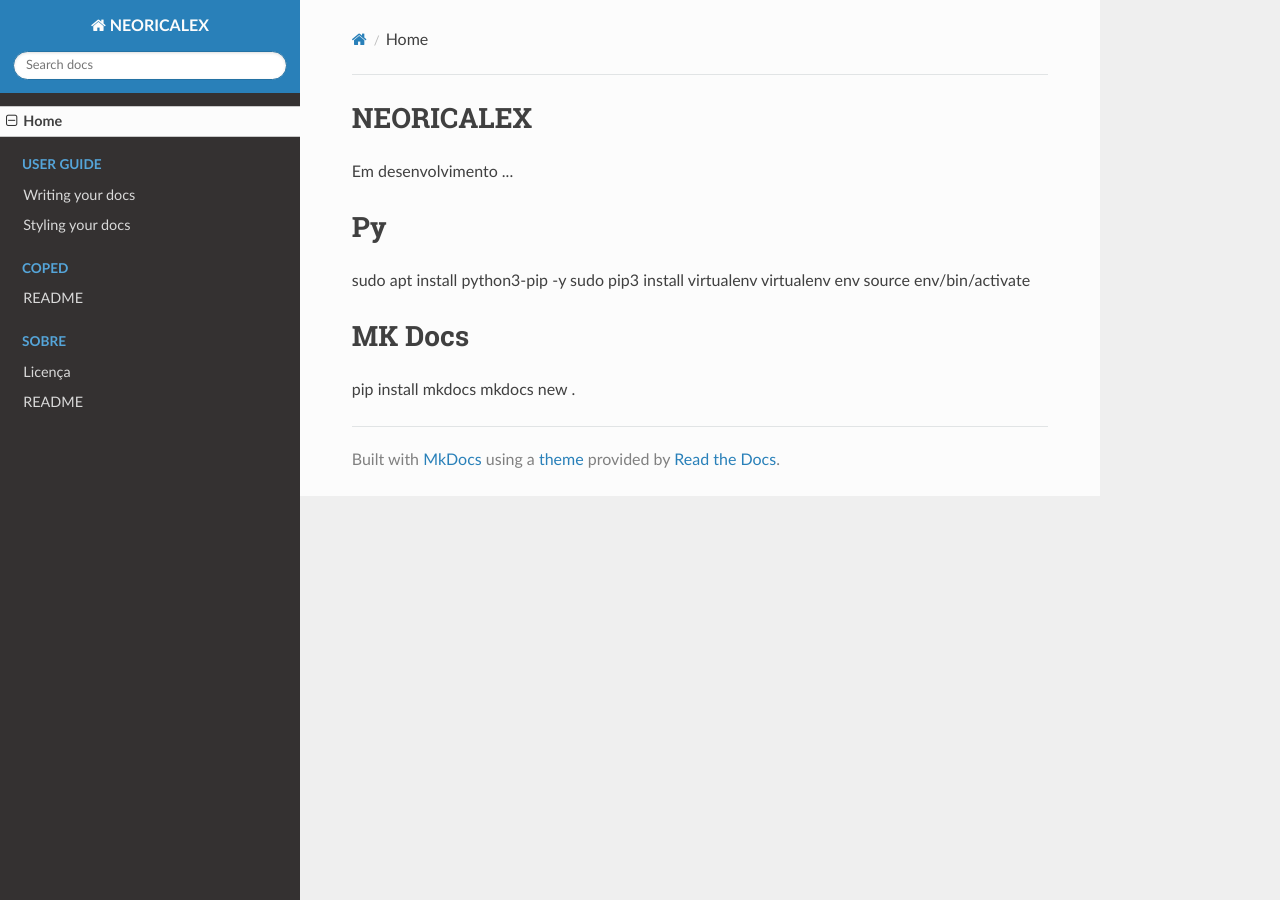
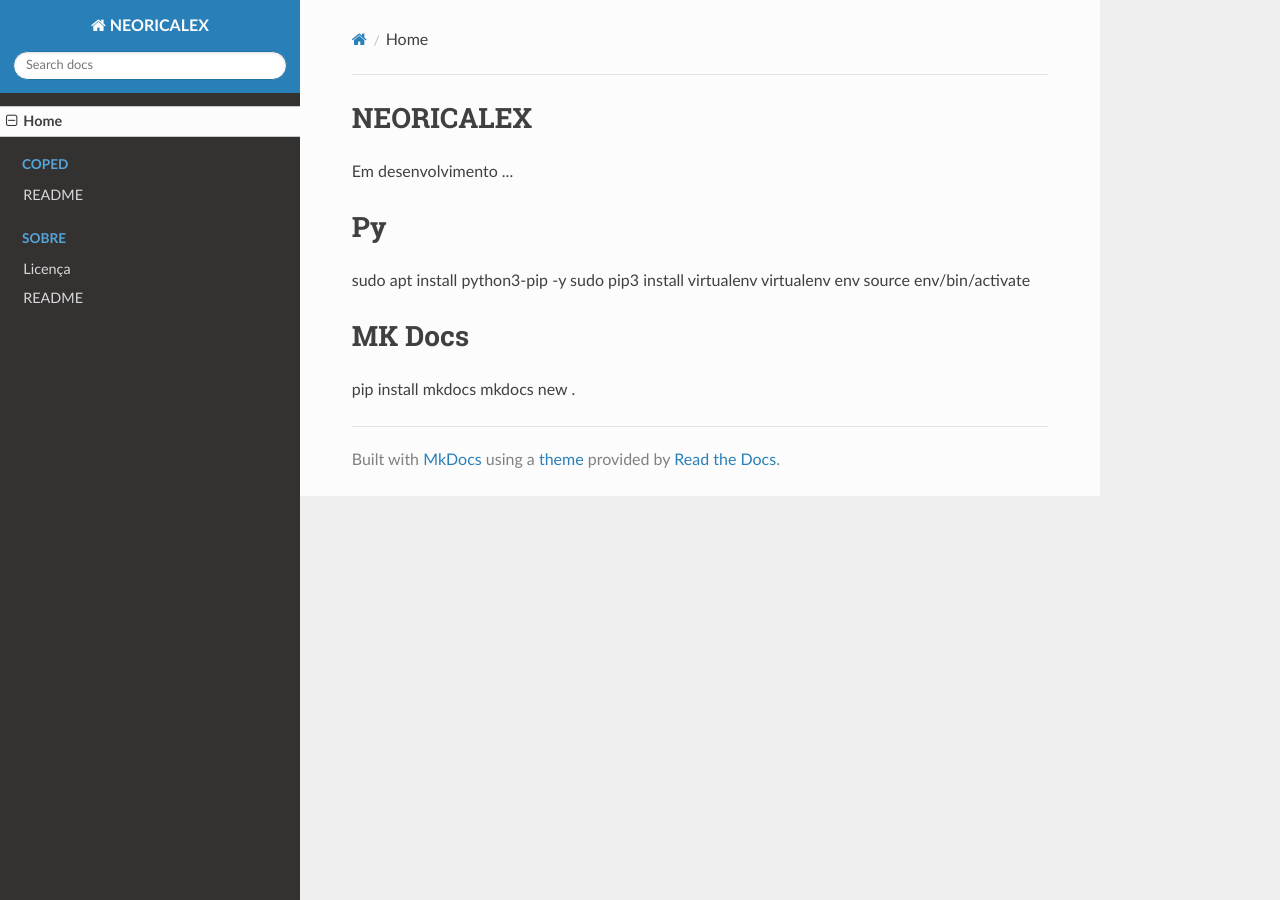
Before and after one commit to Vman45/neoricalex, an MkDocs documentation site: the page built from docs/index.md, in a window 1280 px wide. Built offline with MkDocs 1.6.1, drawn with Linux system fonts in a browser that asks for light colours; nearby versions of some CDN libraries.

Commit message:
Atualizar DOCs

```diff
--- a/mkdocs.yml
+++ b/mkdocs.yml
@@ -1,9 +1,6 @@
 site_name: NEORICALEX
 nav:
     - Home: 'index.md'
-    - 'User Guide':
-        - 'Writing your docs': 'writing-your-docs.md'
-        - 'Styling your docs': 'styling-your-docs.md'
     - 'COPED':
         - 'README': 'coped/README.md'
     - Sobre:
```
